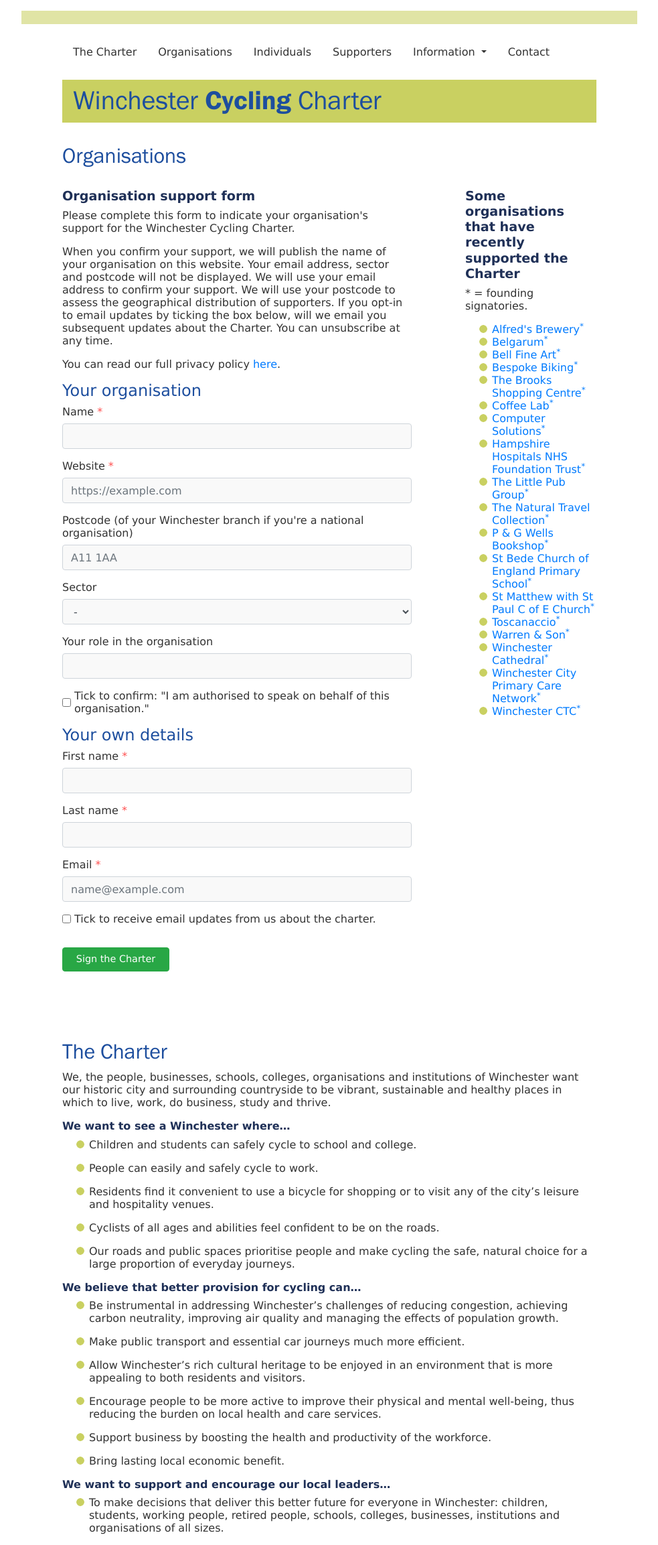
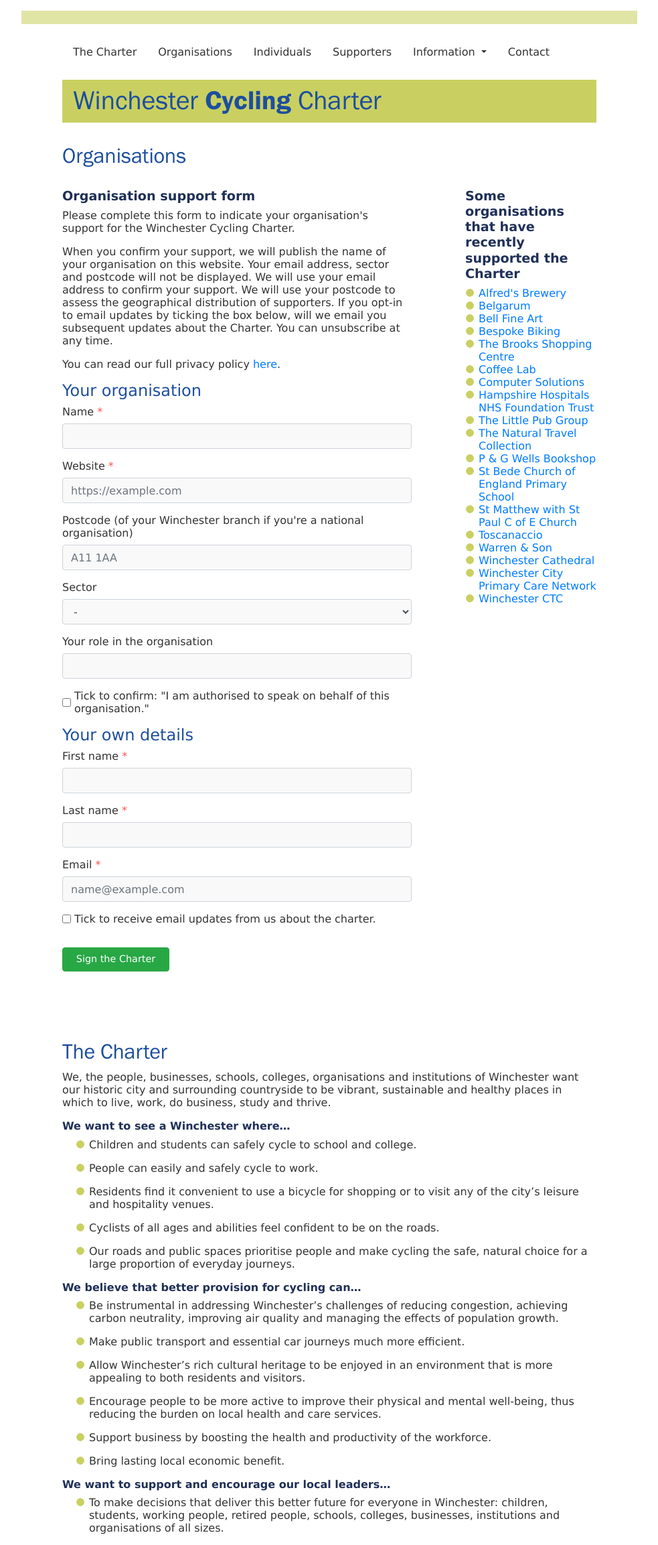
Before and after one commit to winchestercyclingcharter/winchestercyclingcharter.github.io, a Jekyll site: the page built from org-page.md, in a window 1280 px wide. Shown: the whole page at 67% size, without its empty margins (148-1131 px from the left). Built offline with Jekyll 4.4.1, drawn with Linux system fonts in a browser that asks for light colours; nearby versions of some CDN libraries.

Commit message:
tighten list layout

```diff
--- a/_includes/ind-supporters-sm.html
+++ b/_includes/ind-supporters-sm.html
@@ -1,7 +1,7 @@
 <!-- supporters -->
 <div class="supporters">
     <h3>Some individuals who have recently supported the Charter</h3>
-        <ul>
+        <ul class="supporters-sm">
             {% assign people = site.data.people.people | sort: "dt" %}
             {% for person in people reversed limit:20 %}
             <li>
--- a/_includes/org-supporters-sm.html
+++ b/_includes/org-supporters-sm.html
@@ -1,15 +1,14 @@
 <!-- supporters -->
 <div class="supporters">
     <h3>Some organisations that have recently supported the Charter</h3>
-        <p>* = founding signatories.</p>
-        <ul>
+        <ul class="supporters-sm">
             {% assign founders = site.data.orgs.orgs | where: "founding", "true" %}
             {% assign nonfounders = site.data.orgs.orgs | where: "founding", "false" | sort: "dt" | reverse %}
             {% assign orgs = nonfounders | concat: founders %}
             {% for org in orgs limit:20 %}
                 <li>
                     <a href="{{org.website}}">
-                        {{ org.title }}{% if org.founding %}<sup>*</sup>{% endif %}
+                        {{ org.title }}
                     </a>
                 </li>
             {% endfor %}
--- a/assets/css/main.scss
+++ b/assets/css/main.scss
@@ -244,14 +244,18 @@ blockquote p {
 .form-control {
   background-color: #f9f9f9;
 }
-
 .logo-card {
   display: grid;
   grid-template-rows: auto auto 1fr;
 }
-
 .logo-wrapper {
   display: flex;
   align-items: center;
   justify-content: center;
 }
+.supporters-sm {
+  padding-inline-start: 20px;
+}
+#map {
+  height: 800px;
+}
```
